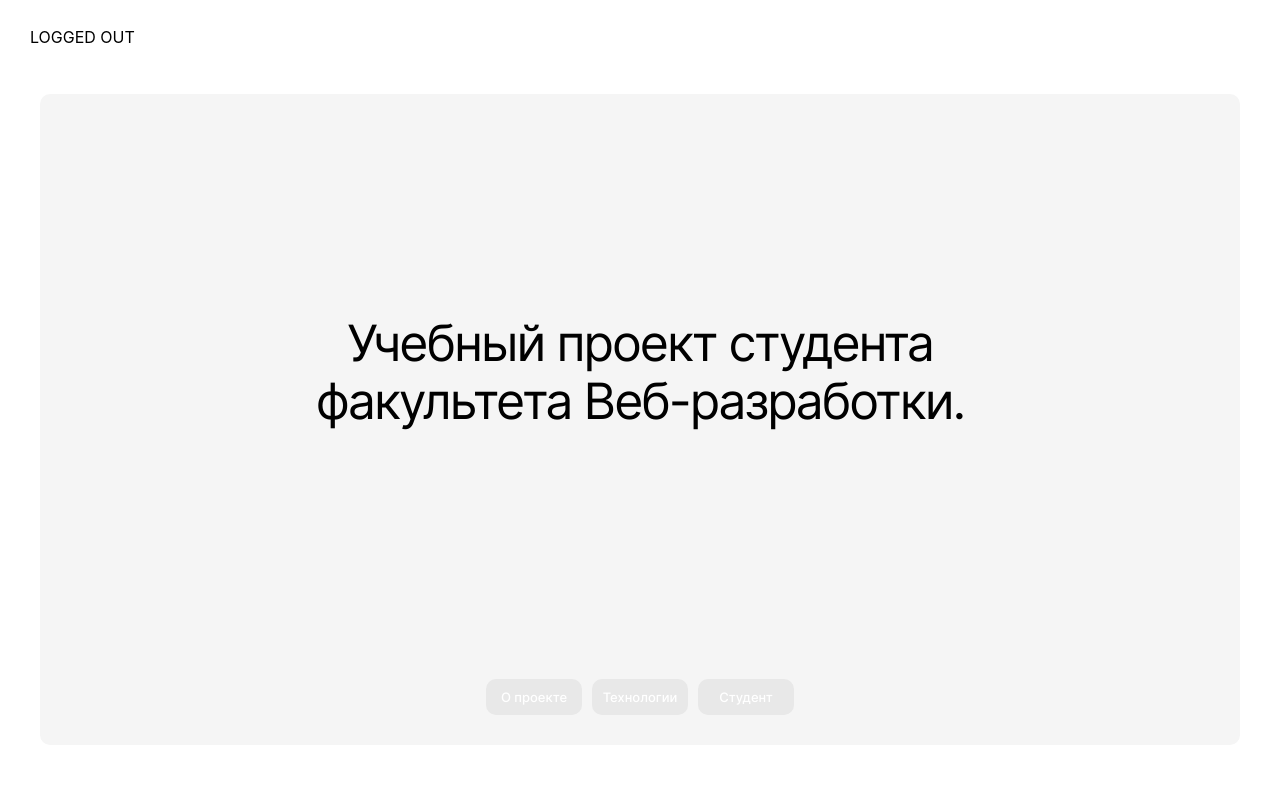
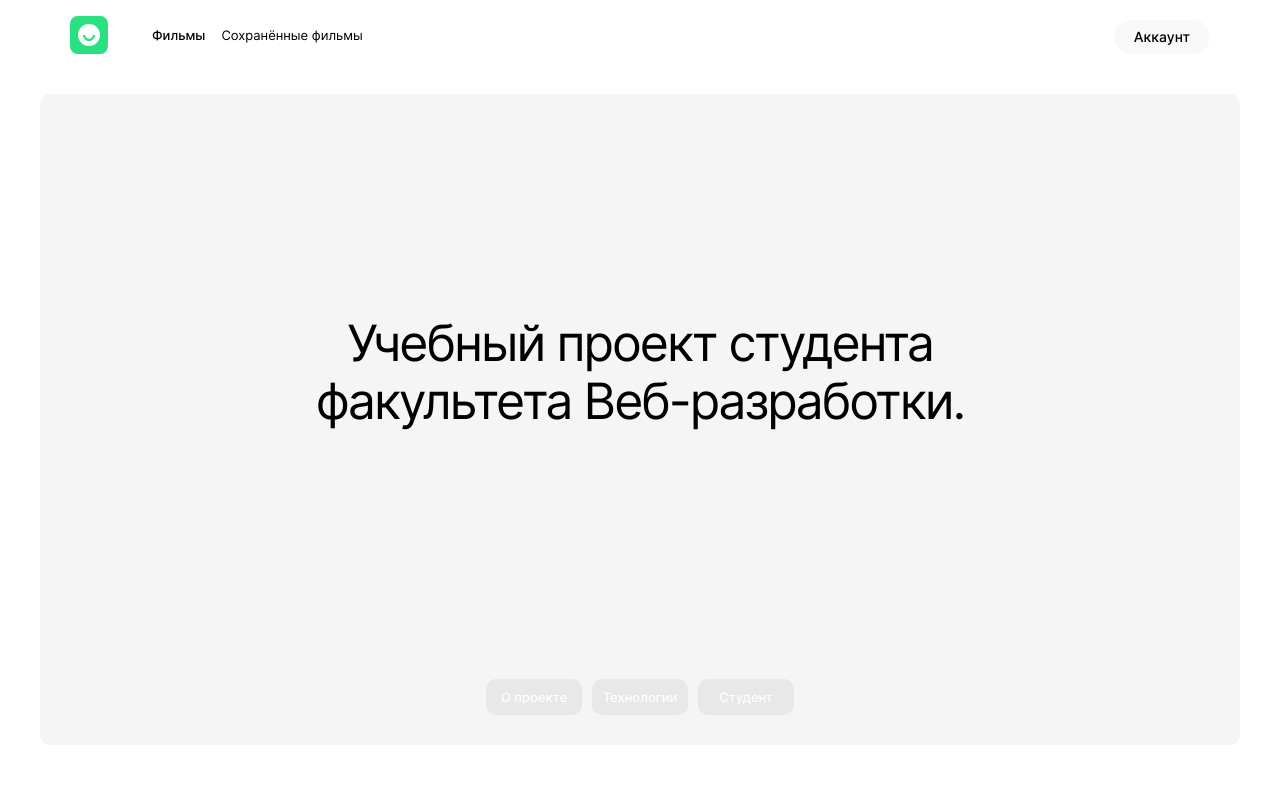
Before and after one commit to ykuptsova/movies-explorer-frontend, a React (Create React App) app: page / in a window 1280 px wide. Shown: the top 800 px of the page. Built offline with nearby package versions, Linux system fonts and the light colour scheme.

Commit message:
header implemented

```diff
--- a/src/components/App/App.js
+++ b/src/components/App/App.js
@@ -1,22 +1,34 @@
 import { Routes, Route } from 'react-router-dom';
+import { useState } from 'react';
+import CurrentUserContext from '../../contexts/CurrentUserContext.jsx';
 import Main from '../Main/Main';
 import Movies from '../Movies/Movies';
 import NotFound from '../NotFound/NotFound';
 import './App.css';
 
 function App() {
+  const [currentUser, setCurrentUser] = useState({ id: 1 });
+  const handleSignIn = () => {
+    setCurrentUser({ id: 'test' })
+  }
+  const handleSignOut = () => {
+    setCurrentUser({})
+  }
   return (
     <div className="App">
-      {/* <Header/> */}
-      <Routes>
-        <Route path="/" element={<Main />} />
-        <Route path="/movies" element={<Movies />} />
-        {/* <Route path="/saved-movies" element={<SavedMovies />} /> */}
-        {/* <Route path="/profile" element={<Profile />} /> */}
-        {/* <Route path="/signin" element={<Login />} /> */}
-        {/* <Route path="/signup" element={<Register />} /> */}
-        <Route path="*" element={<NotFound />} />
-      </Routes>
+      <CurrentUserContext.Provider value={currentUser}>
+        <Routes>
+          <Route exact path="/" element={
+            <Main handleSignIn={ handleSignIn } handleSignOut={ handleSignOut }/>}
+          />
+          <Route exact path="/movies" element={<Movies />} />
+          {/* <Route exact path="/saved-movies" element={<SavedMovies />} /> */}
+          {/* <Route exact path="/profile" element={<Profile />} /> */}
+          {/* <Route exact path="/signin" element={<Login />} /> */}
+          {/* <Route exact path="/signup" element={<Register />} /> */}
+          <Route path="*" element={<NotFound />} />
+        </Routes>
+      </CurrentUserContext.Provider>
     </div>
   );
 }
--- a/src/components/Header/Header.css
+++ b/src/components/Header/Header.css
@@ -12,14 +12,74 @@
   z-index: 1;
 }
 
-@media (max-width: 1280px) {
-  .header {
-      padding: 0 30px;
-  }
+.header__left-part {
+  display: flex;
+  flex-direction: row;
+  align-items: center;
+}
+
+.header__account-link {
+  background-color: #F9F9F9;
+  text-decoration: none;
+  padding: 8px 20px;
+  border-radius: 20px;
+  color: #000;
+  font-family: 'Inter', 'Arial', 'Helvetica', sans-serif;
+  font-size: 14px;
+  font-weight: 500;
+  line-height: 1.29;
+  transition: all .2s;
+}
+
+.header__account-link:hover {
+  opacity: 0.6;
+}
+
+.header__project-logo {
+  margin-right: 44px;
+}
+
+.header__buttons {
+  display: grid;
+  grid-template-columns: auto auto;
+  gap: 10px;
+}
+
+.header__button {
+  padding: 8px 20px;
+  cursor: pointer;
+  border-radius: 3px;
+  border: none;
+  font-family: 'Inter', 'Arial', 'Helvetica', sans-serif;
+  font-size: 12px;
+  font-weight: 500;
+  line-height: 1.3;
+}
+
+.header__button:hover {
+  opacity: .6;
+}
+
+.header__button_register {
+  background-color: inherit;
+}
+
+.header__button_enter {
+  background-color: #2BE080;
 }
 
 @media (max-width: 768px) {
   .header {
+      padding: 0 30px;
+  }
+
+  .header__account-link {
+    display: none;
+  }
+}
+
+@media (max-width: 320px) {
+  .header {
       padding: 0 14px;
   }
 }
--- a/src/components/Header/Header.js
+++ b/src/components/Header/Header.js
@@ -1,27 +1,57 @@
-import React from 'react';
+import { useContext, useState, useEffect } from 'react';
+import CurrentUserContext from '../../contexts/CurrentUserContext.jsx';
 import './Header.css';
+import logo from "../../images/logo.svg"
+import Navigation from '../Navigation/Navigation'
 
-class Header extends React.Component {
+function Header (props) {
+  const currentUser = useContext(CurrentUserContext);
+  const [loggedIn, setLoggedIn] = useState(false)
 
-  render () {
+  useEffect(() => {
+    setLoggedIn(!!currentUser.id)
+  }, [currentUser]);
+
+  const renderLoggedIn = () => {
     return (
-      <div className="header">
-        { this.props.currentUser && this.renderLoggedIn() }
-        { !this.props.currentUser && this.renderLoggedOut() }
-      </div>
+      <>
+        <div className="header__left-part">
+          <div className="header__project-logo" onClick={ props.handleSignOut }>
+            <img alt='project logo' src={logo}/>
+          </div>
+          <Navigation/>
+        </div>
+        <a href="/profile" className="header__account-link">
+          Аккаунт
+        </a>
+      </>
     )
   }
 
-
-  renderLoggedIn () {
-    return <div>LOGGED IN</div>
+  const renderLoggedOut = () => {
+    return (
+      <>
+        <div className="header__project-logo">
+          <img alt='project logo' src={logo}/>
+        </div>
+        <div className="header__buttons">
+          <button className='header__button header__button_register'>Регистрация</button>
+          <button
+            className='header__button header__button_enter'
+            onClick={ props.handleSignIn }>
+            Войти
+          </button>
+        </div>
+      </>
+    )
   }
 
-
-  renderLoggedOut () {
-    return <div>LOGGED OUT</div>
-  }
-
+  const className = loggedIn ? 'header header_loggedIn' : 'header header_loggedOut'
+  return (
+    <div className={ className }>
+      { loggedIn ? renderLoggedIn() : renderLoggedOut() }
+    </div>
+  )
 }
 
 export default Header;
--- a/src/components/Main/Main.js
+++ b/src/components/Main/Main.js
@@ -6,16 +6,18 @@ import Techs from '../Techs/Techs'
 import AboutMe from '../AboutMe/AboutMe'
 import Promo from '../Promo/Promo'
 import Portfolio from '../Portfolio/Portfolio'
+import Footer from '../Footer/Footer'
 
-function Main () {
+function Main (props) {
   return (
     <div className="main">
-      <Header/>
+      <Header handleSignIn={ props.handleSignIn } handleSignOut={ props.handleSignOut }/>
       <Promo/>
       <AboutProject/>
       <Techs/>
       <AboutMe/>
       <Portfolio/>
+      <Footer/>
     </div>
   )
 }
--- /dev/null
+++ b/src/components/Navigation/Navigation.css
@@ -0,0 +1,46 @@
+.navigation {
+  display: flex;
+  align-items: center;
+  position: relative;
+}
+
+.navigation__links-list {
+  align-self: end;
+  display: flex;
+  grid-area: links;
+  list-style: none;
+  padding: 0;
+  margin: 0 0 5px 0;
+}
+
+.navigation__links-item {
+  margin: 0 16px 0 0;
+}
+
+.navigation__links-item:last-child {
+  margin-right: 0;
+}
+
+.navigation__link {
+  text-decoration: none;
+  color: #000;
+  font-family: 'Inter', 'Arial', 'Helvetica', sans-serif;
+  font-weight: 400;
+  font-size: 13px;
+  line-height: 1.38;
+  transition: all .2s;
+}
+
+.navigation__link-bold {
+  font-weight: 500;
+}
+
+.navigation__link:hover {
+  opacity: 0.6;
+}
+
+@media (max-width: 768px) {
+  .navigation {
+    display: none;
+  }
+}
--- /dev/null
+++ b/src/components/Navigation/Navigation.js
@@ -0,0 +1,23 @@
+import './Navigation.css';
+import { NavLink } from 'react-router-dom';
+
+function Navigation() {
+  return (
+    <nav className="navigation">
+      <ul className="navigation__links-list">
+        <li className="navigation__links-item">
+          <NavLink to='/movies' className='navigation__link navigation__link-bold'>
+            Фильмы
+          </NavLink>
+        </li>
+        <li className="navigation__links-item">
+          <NavLink to='/saved-movies' className='navigation__link'>
+            Сохранённые фильмы
+          </NavLink>
+        </li>
+      </ul>
+    </nav>
+  )
+}
+
+export default Navigation
--- /dev/null
+++ b/src/contexts/CurrentUserContext.jsx
@@ -0,0 +1,7 @@
+import { createContext } from 'react';
+
+
+const CurrentUserContext = createContext();
+
+
+export default CurrentUserContext;
```
Also changed, not shown: src/images/logo.svg (added).
